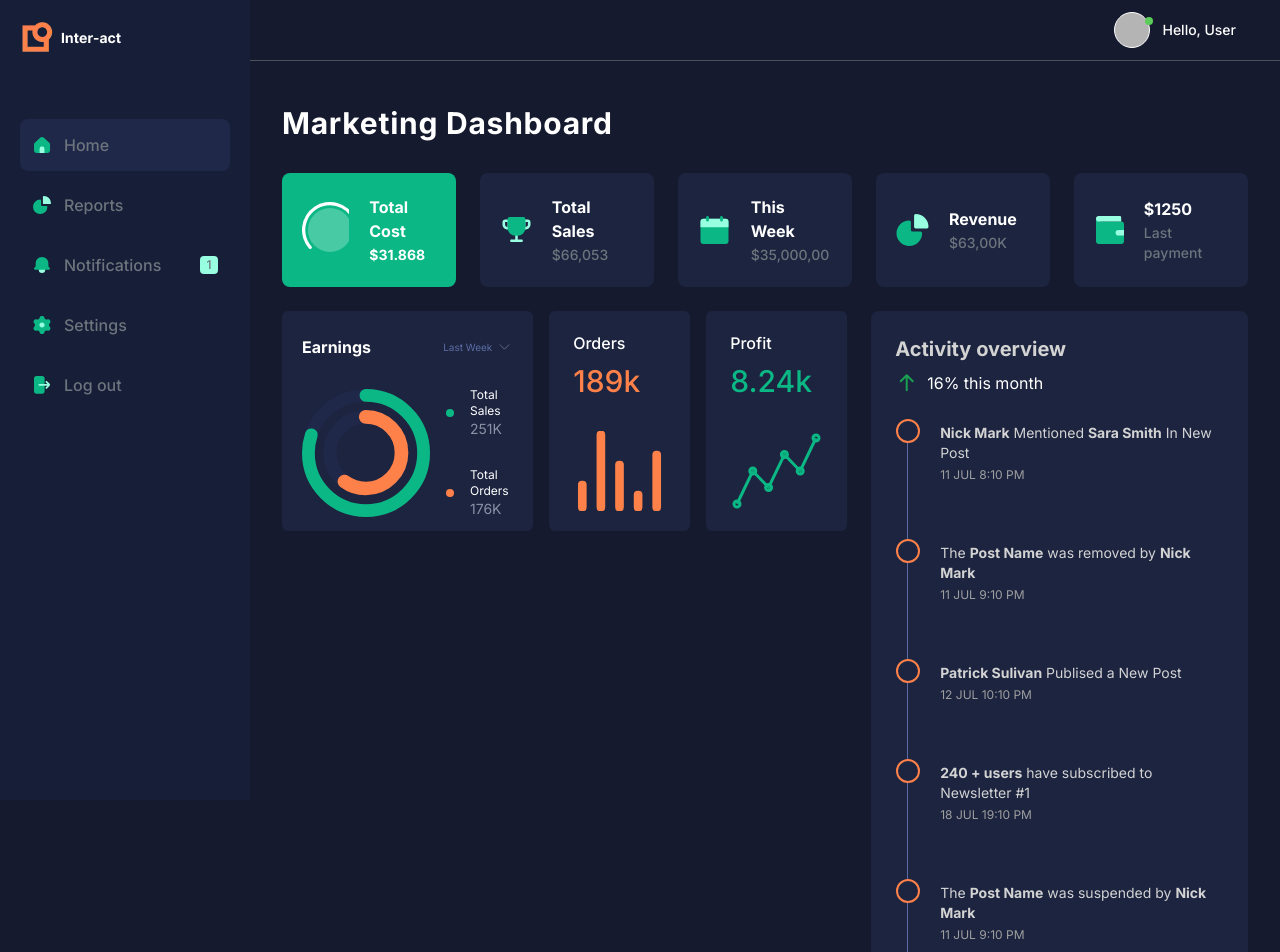
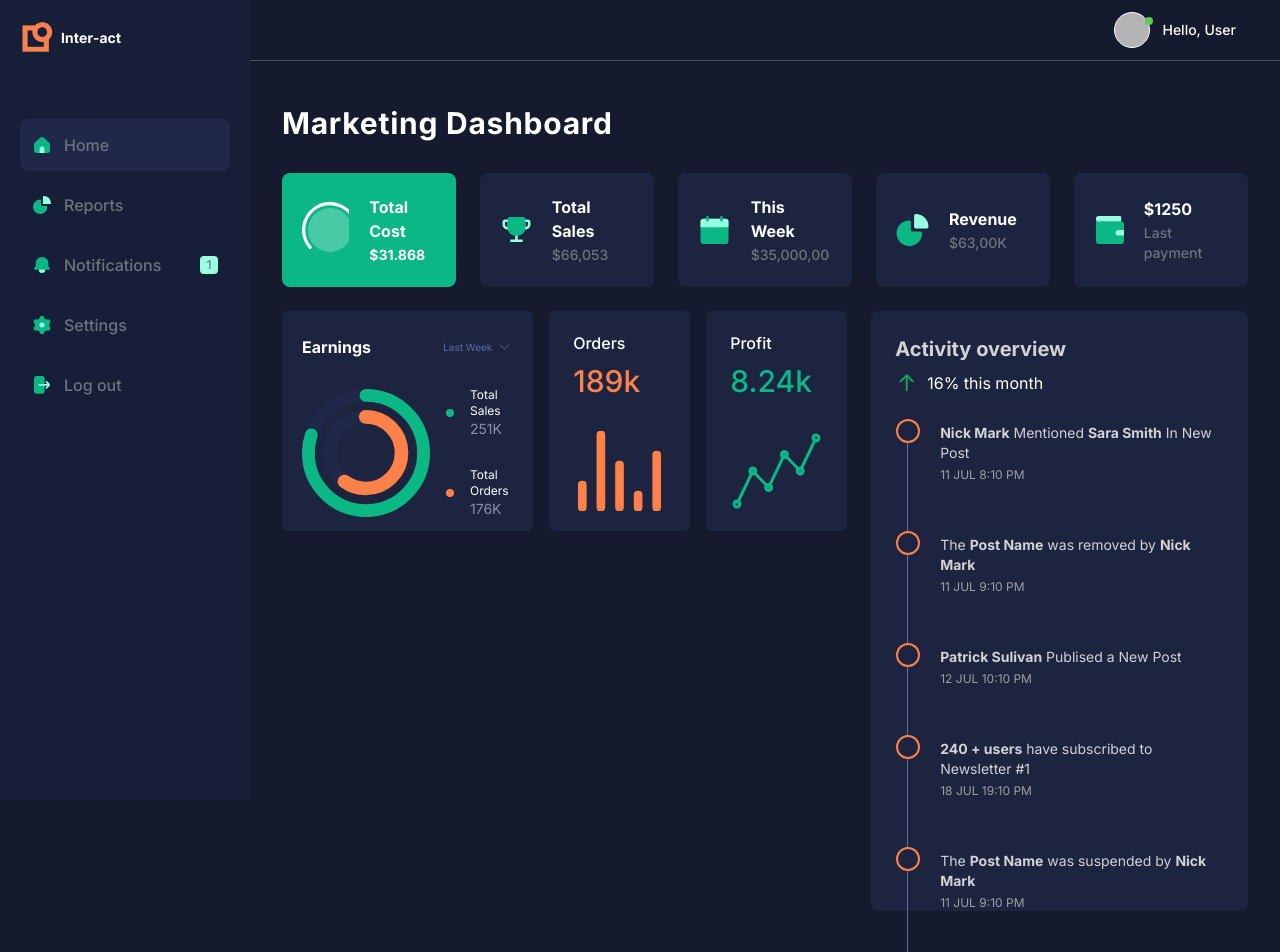
Before and after one commit to nzrmm/inter-act-dashboard, a React (Vite) app: page / in a window 1280 px wide. Shown: the top 952 px of the page. Built offline with nearby package versions, Linux system fonts and the light colour scheme.

Commit message:
style: adjust base layout style

```diff
--- a/src/components/commons/timeline/index.tsx
+++ b/src/components/commons/timeline/index.tsx
@@ -2,7 +2,7 @@ import cx from "classnames";
 
 const Timeline = ({ children }: React.PropsWithChildren) => {
   return (
-    <div className={cx("border-l border-[#5C6CA5] space-y-14 pb-14 ml-3")}>
+    <div className={cx("border-l border-[#5C6CA5] space-y-12 pb-12 ml-3")}>
       {children}
     </div>
   );
--- a/src/routes/home/components/card-activity-overview/index.tsx
+++ b/src/routes/home/components/card-activity-overview/index.tsx
@@ -52,7 +52,7 @@ const CardActivityOverview = () => {
   };
 
   return (
-    <div className={cx("w-full bg-dark-04 p-6 rounded-lg")}>
+    <div className={cx("w-full h-full bg-dark-04 p-6 rounded-lg")}>
       <div className={cx("mb-6")}>
         <p className={cx("font-bold text-xl text-[#D3D3D3] mb-2")}>
           Activity overview
--- a/src/routes/home/index.tsx
+++ b/src/routes/home/index.tsx
@@ -27,7 +27,7 @@ const Home = () => {
         })}
       </div>
 
-      <div className={cx("w-full flex gap-6")}>
+      <div className={cx("w-full h-[600px] flex gap-6")}>
         <div className={cx("w-3/5")}>
           <div className={cx("flex gap-4 h-[220px]")}>
             <CardEarnings />
```
